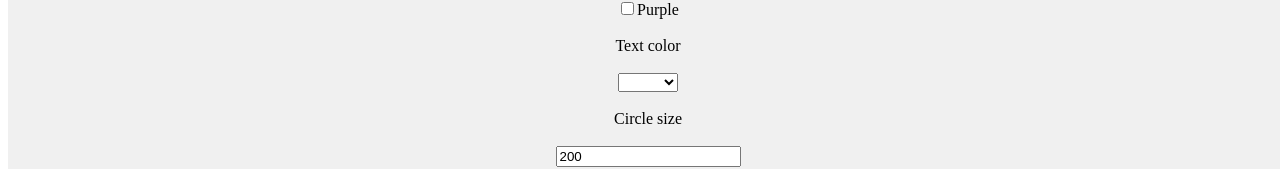
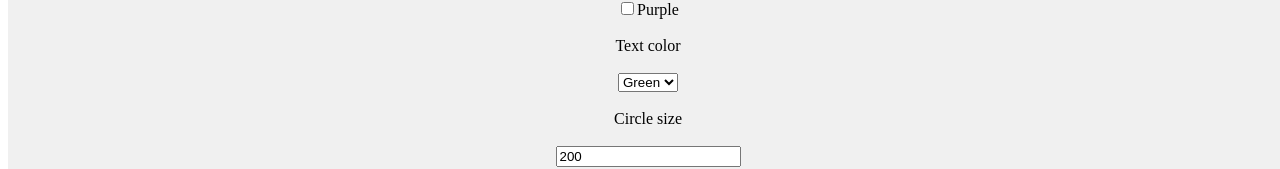
Before and after one commit to AstolfoNS/first-vue-project, a Vue app: page / in a window 1280 px wide. Shown: the part 179-348 px from the top of the page. Built offline with nearby package versions, Linux system fonts and the light colour scheme.

Commit message:
将实现文本颜色选择的组件从App中拆分出来成为一个独立的组件。

```diff
--- a/src/App.vue
+++ b/src/App.vue
@@ -1,5 +1,6 @@
 <script>
 import TogglePurple from "./components/TogglePurple.vue";
+import ChoseTextColor from "./components/ChoseTextColor.vue";
 
 export default {
   data() {
@@ -14,6 +15,9 @@ export default {
   methods: {
     togglePurple() {
       this.isPurple = !this.isPurple;
+    },
+    changeTextColor(color) {
+      this.textColor = color;
     },
   },
 
@@ -39,6 +43,7 @@ export default {
 
   components: {
     TogglePurple,
+    ChoseTextColor,
   },
 };
 </script>
@@ -46,16 +51,9 @@ export default {
 <template>
   <div class="container">
     <TogglePurple :togglePurple="togglePurple" />
-
     <br />
 
-    <label>Text color</label>
-    <br />
-    <select v-model="textColor">
-      <option value="green">Green</option>
-      <option value="red">Red</option>
-      <option value="blue">Blue</option>
-    </select>
+    <ChoseTextColor :changeTextColor="changeTextColor" />
     <br />
 
     <label>Circle size</label>
--- /dev/null
+++ b/src/components/ChoseTextColor.vue
@@ -0,0 +1,17 @@
+<template>
+  <label>Text color</label>
+
+  <br />
+
+  <select @change="(event) => changeTextColor(event.target.value)">
+    <option value="green">Green</option>
+    <option value="red">Red</option>
+    <option value="blue">Blue</option>
+  </select>
+</template>
+
+<script>
+export default {
+  props: ["changeTextColor"],
+};
+</script>
```
